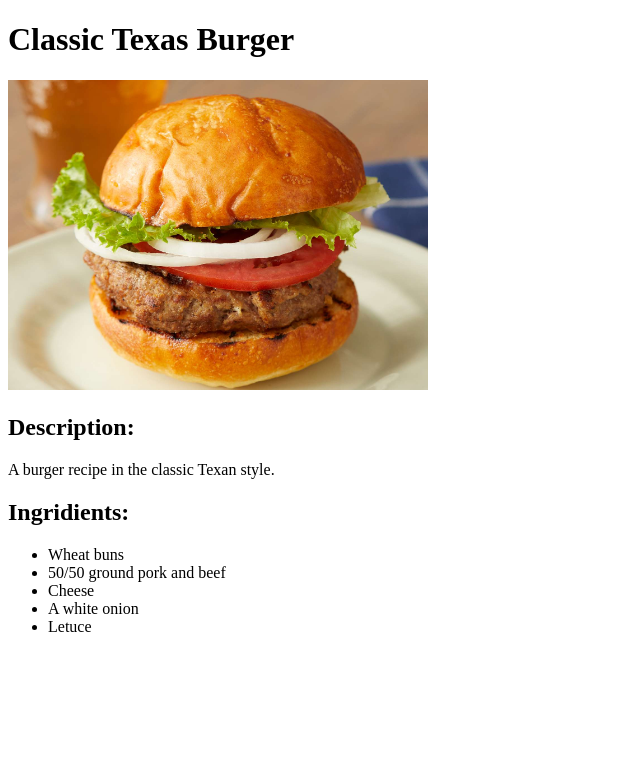
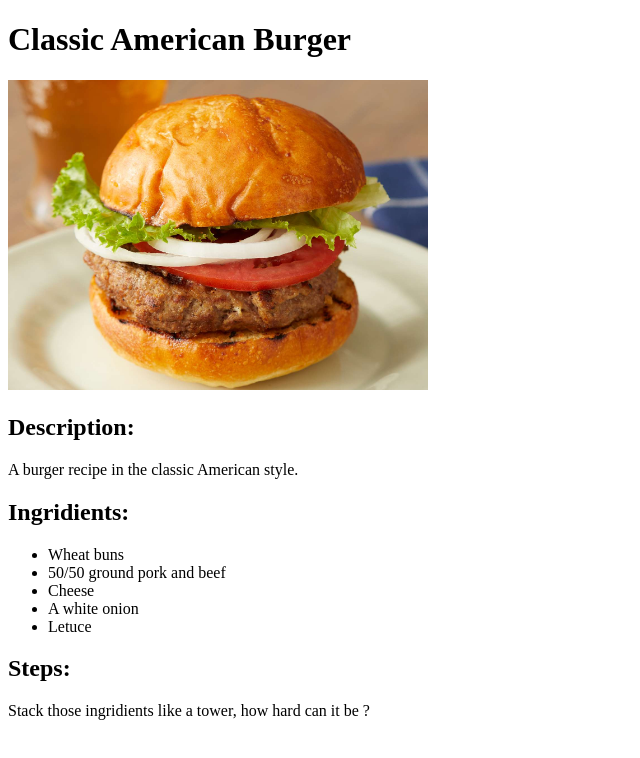
Before and after one commit to shurikan123/odin-recipes, a plain HTML site: page recipes/texas-burger.html in a window 1280 px wide. Shown: the whole page, without its empty margins (0-640 px from the left). Drawn offline with Linux system fonts and the light colour scheme.

Commit message:
Fixed remaining issues, gonna hand in project

```diff
--- a/recipes/texas-burger.html
+++ b/recipes/texas-burger.html
@@ -7,7 +7,7 @@
 </head>
 <body>
     <h1>
-        Classic Texas Burger
+        Classic American Burger
     </h1>
 
     <img src="../images/Burger.jpg" alt="A classic burger" height="310" width="420">
@@ -16,7 +16,7 @@
     </h2>
 
     <p>
-        A burger recipe in the classic Texan style.
+        A burger recipe in the classic American style.
     </p>
 
     <h2>
@@ -32,5 +32,13 @@
             <li>Letuce</li>
         </ul>
     </p>
+
+    <h2>
+        Steps:
+    </h2>
+
+    <p>
+        Stack those ingridients like a tower, how hard can it be ?
+    </p>
 </body>
 </html>
```
Also changed, not shown: index.html (+1 -0 lines), recipes/lasagna.html (+7 -0 lines).
